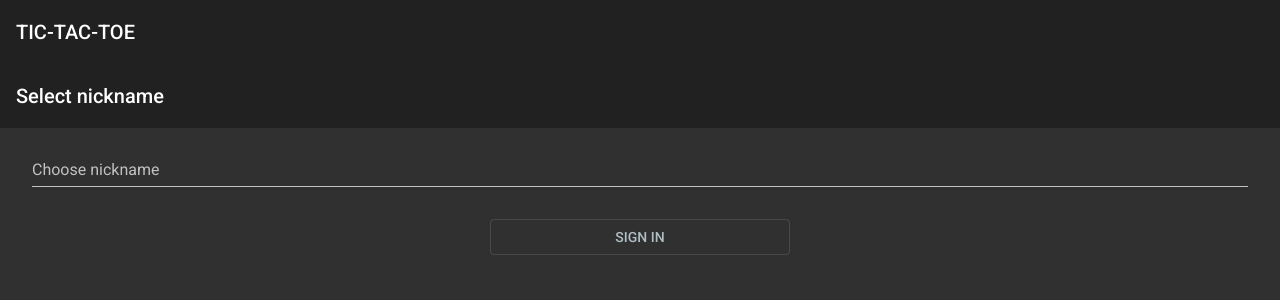
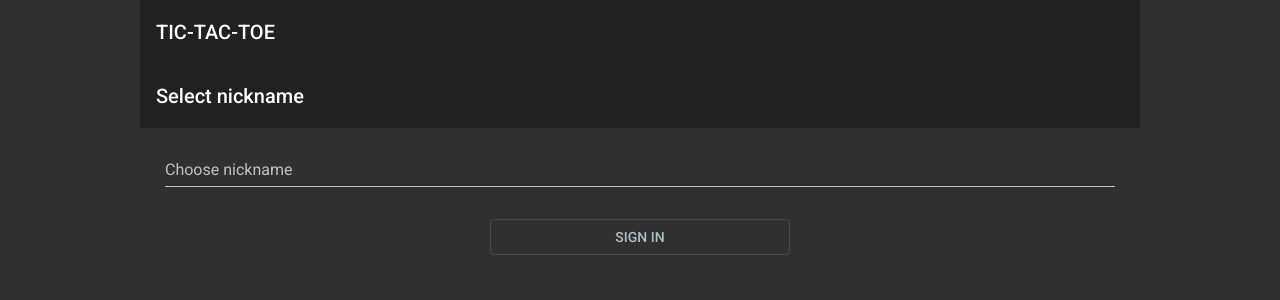
Before and after one commit to JohnSutray/tic-tac-toe, an Angular app: page / in a window 1280 px wide. Shown: the top 300 px of the page. Built offline with nearby package versions, Linux system fonts and the light colour scheme.

Commit message:
added heroku support

```diff
--- a/package.json
+++ b/package.json
@@ -3,7 +3,8 @@
   "version": "0.0.0",
   "scripts": {
     "ng": "ng",
-    "start": "ng serve",
+    "serve": "ng serve",
+    "start": "node server.js",
     "build": "ng build --prod"
   },
   "private": true,
--- a/server.js
+++ b/server.js
@@ -13,7 +13,7 @@ const {
   SERVER_EVENTS,
   ERRORS,
 } = require('./src/events.js');
-app.use(express.static(path.join(__dirname, './dist')))
+app.use(express.static(path.join(__dirname, './dist/tic-tac-toe')))
   .get('/*', (req, res) => res.sendFile('index.html', { root: './dist/tic-tac-toe' }));
 
 const rooms = [];
@@ -139,7 +139,7 @@ function selectOneFromPair(first, second) {
 }
 
 function isWinner(moves, value) {
-  return moves.some(row => isRowFull(row))
+  return moves.some(row => isRowFull(row, value))
     || moves.some((row, index) => isColumnFull(moves, index, value))
     || isDiagonalFull(moves, value)
     || isReversedDiagonalFull(moves, value);
--- a/src/app/app.component.html
+++ b/src/app/app.component.html
@@ -103,6 +103,7 @@
     </ng-container>
   </mat-toolbar>
 
+  <div class="tik-toe flex-center">
     <div class="tik-toe-row"
          [class.blocked]="blocked"
          *ngFor="let row of game.moves; index as rowIndex">
@@ -114,4 +115,5 @@
         </div>
       </div>
     </div>
+  </div>
 </ng-container>
--- a/src/app/app.component.scss
+++ b/src/app/app.component.scss
@@ -1,3 +1,8 @@
+:host {
+  max-width: 1000px;
+  display: block;
+}
+
 .host-chips {
   width: 95%;
   margin-top: 15px;
@@ -13,6 +18,10 @@
   flex-direction: column;
   justify-content: center;
   align-items: center;
+}
+
+.tik-toe {
+  margin-top: 20px;
 }
 
 .tik-toe-cell {
--- a/src/index.html
+++ b/src/index.html
@@ -10,7 +10,7 @@
   <link href="https://fonts.googleapis.com/css2?family=Roboto:wght@300;400;500&display=swap" rel="stylesheet">
   <link href="https://fonts.googleapis.com/icon?family=Material+Icons" rel="stylesheet">
 </head>
-<body class="mat-app-background">
-  <app-root></app-root>
+<body class="mat-app-background" style="display: flex; flex-direction: row; justify-content: center">
+  <app-root style="flex-grow: 1"></app-root>
 </body>
 </html>
```
Lines whose indentation alone changed are shown as unchanged.
